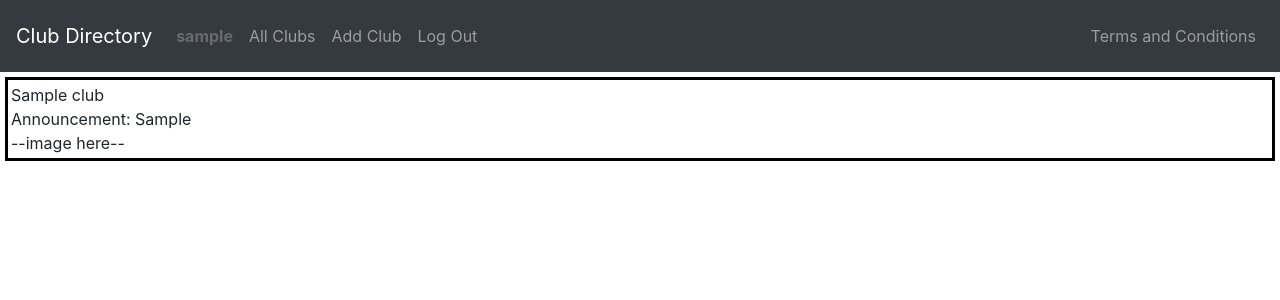
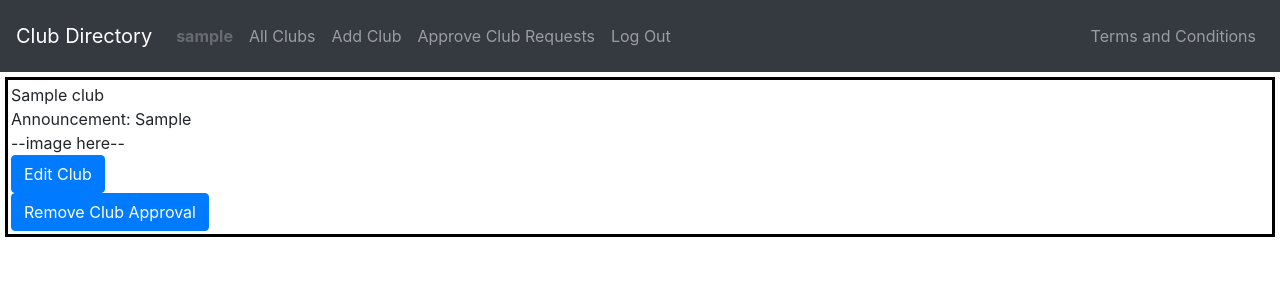
Before and after one commit to RishiAitha/club_directory, a Django app: page / in a window 1280 px wide. Shown: the top 300 px of the page. Run offline with Django 4.2, Linux system fonts and the light colour scheme; a user stored in the database is signed in; tables that the repository leaves empty hold one stand-in row (values such as "Sample post"); some libraries are stand-ins or nearby versions.

Commit message:
admin approval, disapproved page, edit button, small fixes

```diff
--- a/clubs/static/clubs/index.js
+++ b/clubs/static/clubs/index.js
@@ -5,11 +5,12 @@ document.addEventListener('DOMContentLoaded', function() { // on start
     document.querySelector('#create-container').style.display = 'none';
 
     sessionStorage.setItem('messagePage', 1);
-    sessionStorage.setItem('loggedIn', document.querySelector('#nav-username') !== null);
+    sessionStorage.setItem('loggedIn', document.querySelector('#userData-container') !== null);
     sessionStorage.setItem('replying', -1);
 
     if (sessionStorage.getItem('loggedIn') == 'true') {
-        sessionStorage.setItem('username', document.querySelector('#nav-username').firstChild.innerHTML);
+        sessionStorage.setItem('username', document.querySelector('#userData-username').innerHTML);
+        sessionStorage.setItem('isAdmin', document.querySelector('#userData-isAdmin').innerHTML === 'True')
         const createNav = document.querySelector('#create-nav');
         createNav.addEventListener('click', () => {
             // display creation page if nav link is clicked
@@ -23,6 +24,13 @@ document.addEventListener('DOMContentLoaded', function() { // on start
             document.querySelector('#create-announcement').value = '';
             document.querySelector('#create-errorMessage').innerHTML = '';
         });
+
+        if (sessionStorage.getItem('isAdmin') === 'true') {
+            const adminNav = document.querySelector('#admin-nav');
+            adminNav.addEventListener('click', () => {
+                show_pending();
+            })
+        }
     }
     show_approved(); // start by showing approved clubs
 });
@@ -32,17 +40,33 @@ function show_approved() { // show all approved clubs
     document.querySelector('#clubs-container').style.display = 'block';
     document.querySelector('#single-container').style.display = 'none';
     document.querySelector('#create-container').style.display = 'none';
+    document.querySelector('#clubs-container').innerHTML = '';
+    sessionStorage.setItem('clubType', 'approved');
 
     fetch('/approved')
     .then(response => response.json())
     .then(clubs => {
-        clubs.forEach(club => {
-            document.querySelector('#clubs-container').append(preview_setup(club));
-        })
+        show_previews(clubs);
     });
 }
 
-function preview_setup(club) {
+function show_pending() {
+    // set correct divs to show
+    document.querySelector('#clubs-container').style.display = 'block';
+    document.querySelector('#single-container').style.display = 'none';
+    document.querySelector('#create-container').style.display = 'none';
+    document.querySelector('#clubs-container').innerHTML = '';
+    sessionStorage.setItem('clubType', 'pending');
+
+    fetch('/pending')
+    .then(response => response.json())
+    .then(clubs => {
+        show_previews(clubs);
+    });
+}
+
+function show_previews(clubs) {
+    clubs.forEach(club => {
         const previewContainer = document.createElement('div');
         previewContainer.classList.add('preview-container');
 
@@ -64,7 +88,38 @@ function preview_setup(club) {
         image.classList.add('preview-image');
         previewContainer.append(image);
 
-    return previewContainer;
+        if (sessionStorage.getItem('loggedIn') === 'true' && (club.editors.some(user => user.username === sessionStorage.getItem('username')) || sessionStorage.getItem('isAdmin') === 'true')) {
+            const editButton = document.createElement('button');
+            editButton.classList.add('preview-editButton', 'btn', 'btn-primary');
+            editButton.innerHTML = 'Edit Club';
+            editButton.onclick = () => {
+                console.log('edited club! (not yet)');
+            }
+            previewContainer.append(editButton);
+        }
+
+        if (sessionStorage.getItem('clubType') === 'pending') {
+            previewContainer.append(document.createElement('br'));
+            const approveButton = document.createElement('button');
+            approveButton.classList.add('preview-approveButton', 'btn', 'btn-primary');
+            approveButton.innerHTML = 'Approve Club';
+            approveButton.onclick = () => {
+                approve_club(club.id);
+            }
+            previewContainer.append(approveButton);
+        } else if (sessionStorage.getItem('loggedIn') === 'true' && sessionStorage.getItem('isAdmin') === 'true') {
+            previewContainer.append(document.createElement('br'));
+            const disapproveButton = document.createElement('button');
+            disapproveButton.classList.add('preview-disapproveButton', 'btn', 'btn-primary');
+            disapproveButton.innerHTML = 'Remove Club Approval';
+            disapproveButton.onclick = () => {
+                disapprove_club(club.id);
+            }
+            previewContainer.append(disapproveButton);
+        }
+
+        document.querySelector('#clubs-container').append(previewContainer);
+    })
 }
 
 function show_club(id) {
@@ -117,10 +172,6 @@ function show_club(id) {
             const interestButton = document.createElement('button');
             interestButton.id = 'single-interestButton';
             interestButton.classList.add('btn', 'btn-primary');
-            let interestedUsers = []
-            club.interestedUsers.forEach(user => {
-                interestedUsers.push(user.username);
-            })
             if (!club.interestedUsers.some(user => user.username === sessionStorage.getItem('username'))) {
                 // not interested yet
                 interestButton.innerHTML = 'Mark as Interesting';
@@ -437,6 +488,36 @@ function toggle_interest(interested, clubID) {
     })
 }
 
+function approve_club(clubID) {
+    fetch('/edit/approval', {
+        method: 'PUT',
+        body: JSON.stringify({
+            clubID: clubID,
+            approval: true
+        })
+    })
+    .then(response => response.json())
+    .then(result => {
+        console.log(result);
+        show_approved();
+    })
+}
+
+function disapprove_club(clubID) {
+    fetch('/edit/approval', {
+        method: 'PUT',
+        body: JSON.stringify({
+            clubID: clubID,
+            approval: false
+        })
+    })
+    .then(response => response.json())
+    .then(result => {
+        console.log(result);
+        show_pending();
+    })
+}
+
 
 
 
--- a/clubs/templates/clubs/layout.html
+++ b/clubs/templates/clubs/layout.html
@@ -14,8 +14,15 @@
         {% endblock %}
     </head>
     <body>
+        {% if user.is_authenticated %}
+            <div id="userData-container" style="display: none;">
+                <div id="userData-username">{{ user.username }}</div>
+                <div id="userData-isAdmin">{{ user.isAdmin }}</div>
+            </div>
+        {% endif %}
+
         <nav class="navbar navbar-expand-md navbar-dark bg-dark py-3">
-            <a class="navbar-brand" href="#">Club Directory</a>
+            <a class="navbar-brand" href="">Club Directory</a>
             <button class="navbar-toggler" type="button" data-toggle="collapse" data-target="#navbarSupportedContent" aria-controls="navbarSupportedContent" aria-expanded="false" aria-label="Toggle navigation">
                 <span class="navbar-toggler-icon"></span>
             </button>
@@ -34,6 +41,11 @@
                         <li class="nav-item">
                             <a class="nav-link" id="create-nav" href="#">Add Club</a>
                         </li>
+                        {% if user.isAdmin %}
+                            <li class="nav-item">
+                                <a class="nav-link" id="admin-nav" href="#">Approve Club Requests</a>
+                            </li>
+                        {% endif %}
                         <li class="nav-item">
                             <a class="nav-link" href="{% url 'logout' %}">Log Out</a>
                         </li>
```
Lines whose indentation alone changed are shown as unchanged.
